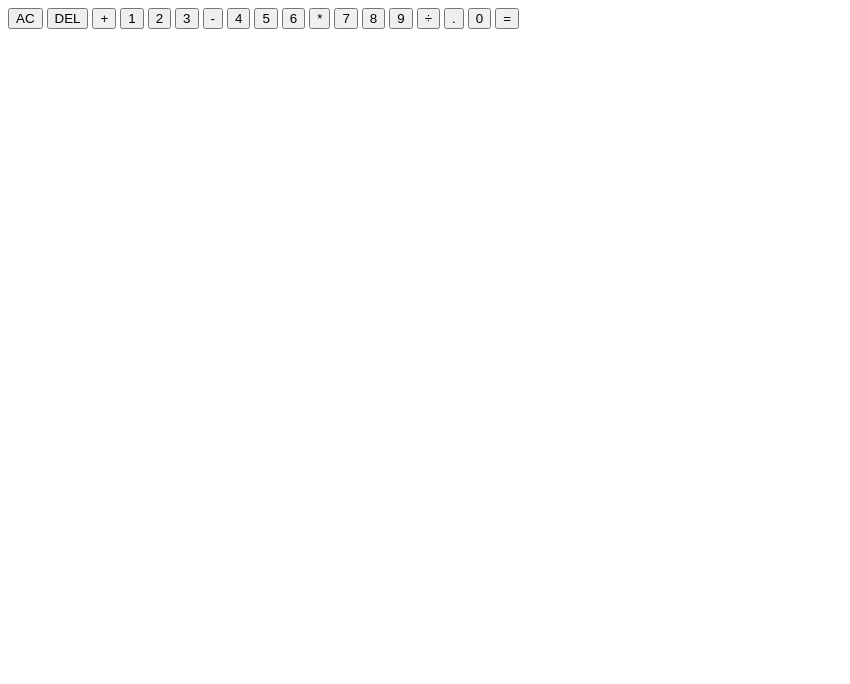
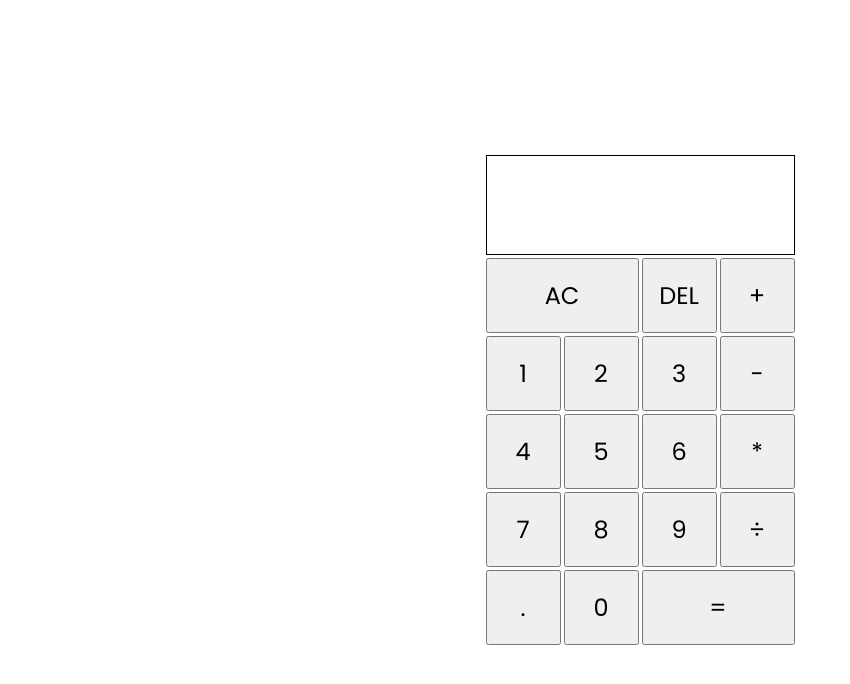
Before and after one commit to MainDev47621/calculator, a plain HTML site: page index.html in a window 1280 px wide. Shown: the whole page, without its empty margins (0-850 px from the left). Drawn offline with Linux system fonts and the light colour scheme.

Commit message:
Add first batch of CSS

```diff
--- a/index.html
+++ b/index.html
@@ -33,7 +33,7 @@
             <button btn-operation>÷</button>
             <button btn-number>.</button>
             <button btn-number>0</button>
-            <button btn-equals>=</button>
+            <button btn-equals class="span-two">=</button>
         </div>
     </body>
 </html>
--- a/styles.css
+++ b/styles.css
@@ -0,0 +1,60 @@
+@import url('https://fonts.googleapis.com/css2?family=Poppins:wght@300;400;500;600;700&display=swap');
+
+* {
+    box-sizing: border-box;
+    font-family: 'Poppins', sans-serif;
+    margin: 0;
+    padding: 0;
+}
+
+:root {
+    --btn-size: 60px;
+    --btn-font-size: 1.2rem;
+    --output-height: 80px;
+}
+
+body {
+    display: flex;
+    justify-content: center;
+    align-items: center;
+    min-height: 100vh;
+}
+
+.calculator {
+    display: grid;
+    justify-content: center;
+    align-content: center;
+    grid-template-columns: repeat(4, var(--btn-size));
+    grid-template-rows: minmax(var(--output-height), auto) repeat(5, var(--btn-size));
+    grid-gap: 3px;
+    /* height: 100vh; */
+}
+
+.calculator .output {
+    border: 1px solid #000;
+    grid-column: 1 / -1;
+}
+
+.calculator button {
+    font-size: var(--btn-font-size);
+}
+
+.calculator .span-two {
+    grid-column: span 2;
+}
+
+@media only screen and (min-width: 768px) {
+    :root {
+        --btn-size: 75px;
+        --btn-font-size: 1.5rem;
+        --output-height: 100px;
+    }
+}
+
+@media only screen and (min-width: 1400px) {
+    :root {
+        --btn-size: 90px;
+        --btn-font-size: 2rem;
+        --output-height: 120px;
+    }
+}
```
